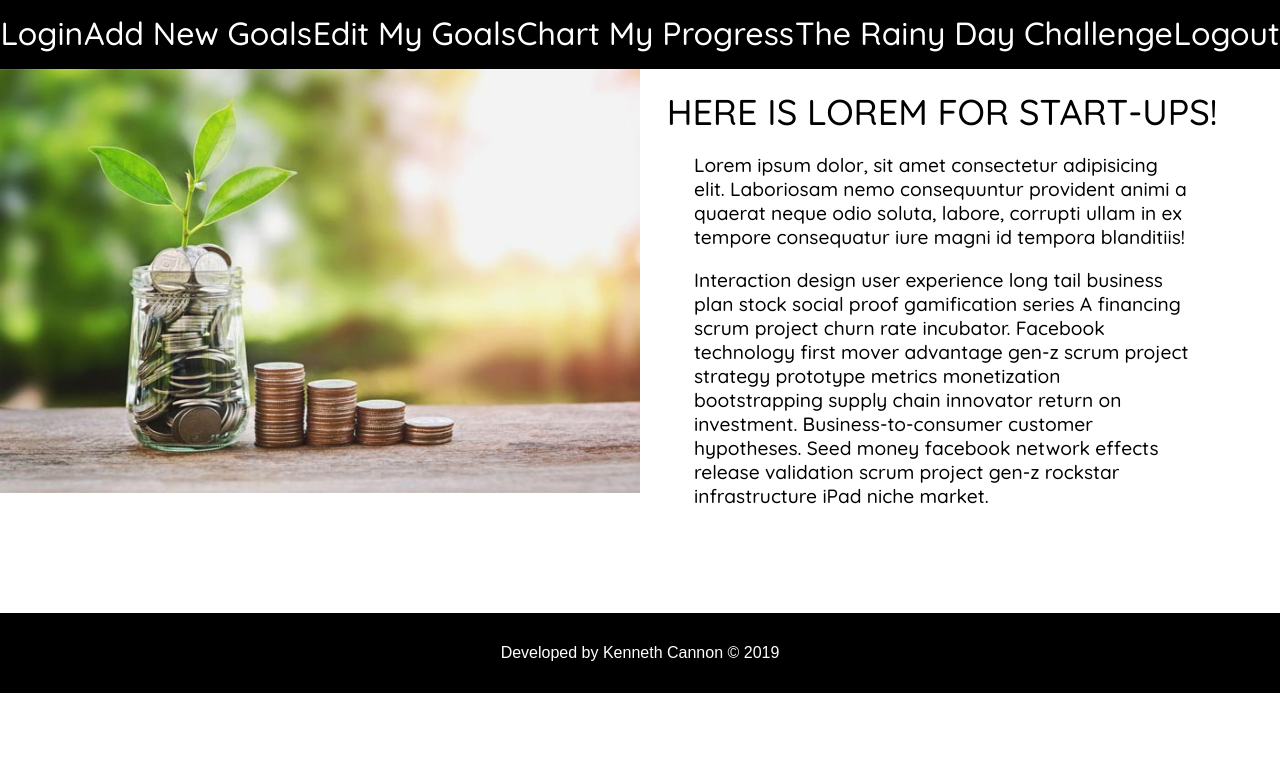
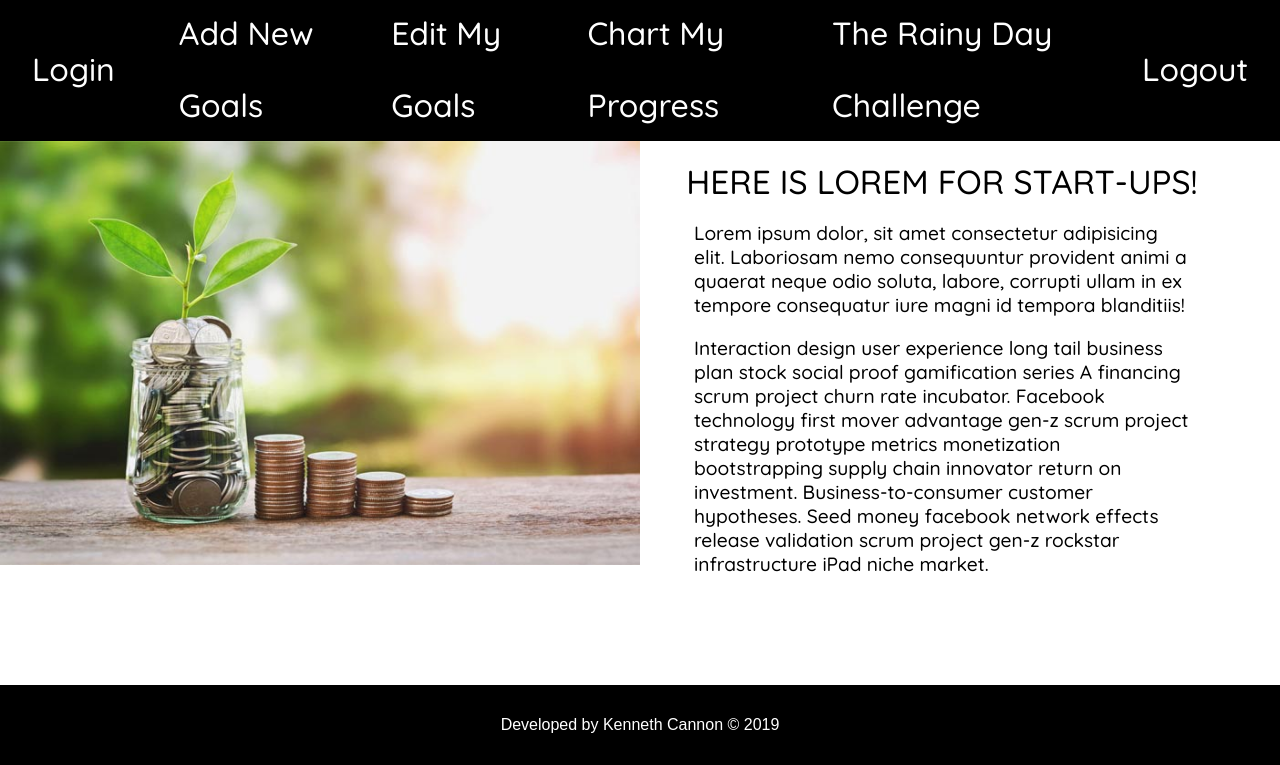
Before and after one commit to geekboyisonnow/flexbox, a website: page public/index.html in a window 1280 px wide. Shown: the part 107-872 px from the top of the page. Before the commit the page ends 800 px from the top, so only its background shows below. Drawn offline with Linux system fonts and the light colour scheme.

Commit message:
Basic Landing page set-up for Desktop with Flexbox

```diff
--- a/public/index.html
+++ b/public/index.html
@@ -26,26 +26,24 @@
         Your Personal Savings Goals
       </h1>
     </header>
-    <nav>
-      <div class="navigation">
-        <div class="hover" id="hover">
-          Login
-        </div>
-        <div class="hover" id="hover">
-          Add New Goals
-        </div>
-        <div class="hover" id="hover">
-          Edit My Goals
-        </div>
-        <div class="hover" id="hover">
-          Chart My Progress
-        </div>
-        <div class="hover" id="hover">
-          The Rainy Day Challenge
-        </div>
-        <div class="hover" id="hover">
-          Logout
-        </div>
+    <nav class="navigation">
+      <div class="button" id="hover">
+        <a>Login</a>
+      </div>
+      <div class="button" id="hover">
+        <a>Add New Goals</a>
+      </div>
+      <div class="button" id="hover">
+        <a>Edit My Goals</a>
+      </div>
+      <div class="button" id="hover">
+        <a>Chart My Progress</a>
+      </div>
+      <div class="button" id="hover">
+        <a>The Rainy Day Challenge</a>
+      </div>
+      <div class="button" id="hover">
+        <a>Logout</a>
       </div>
     </nav>
     <section>
--- a/public/screen.css
+++ b/public/screen.css
@@ -46,27 +46,40 @@ header {
   padding-bottom: 5px;
 }
 
-.hover:hover {
+a {
+  margin: 0;
+  padding: 0;
+}
+
+#hover:hover {
   background-color: #2d8079;
   margin: 0;
-  padding: 0;
+  padding: 0 4vh;
+}
+
+.button {
   font: 4vh 'Quicksand', 'Roboto', 'Helvetica Neue', 'Arial',
     sans-serif;
-  color: black;
-  height: 9vh;
+  color: white;
+  background-color: black;
+  text-decoration: none;
+  margin: 0;
+  padding: 0 4vh;
+  min-height: 9vh;
+  line-height: 9vh;
 }
 
 .navigation {
   list-style: none;
   display: flex;
   flex-direction: row;
-  justify-content: space-around;
+  justify-content: space-evenly;
   align-items: center;
   font: 4vh 'Quicksand', 'Roboto', 'Helvetica Neue', 'Arial',
     sans-serif;
   color: white;
   background-color: black;
-  height: 9vh;
+  margin: 0;
 }
 
 .main-content {
@@ -101,7 +114,7 @@ header {
 .content-title {
   display: flex;
   justify-content: center;
-  font: 2.8vw 'Quicksand', 'Roboto', 'Helvetica Neue',
+  font: 2.6vw 'Quicksand', 'Roboto', 'Helvetica Neue',
     'Arial', sans-serif;
   padding: 0;
   margin: 0;
```
